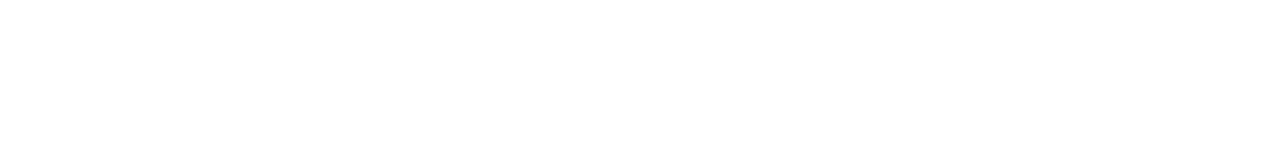
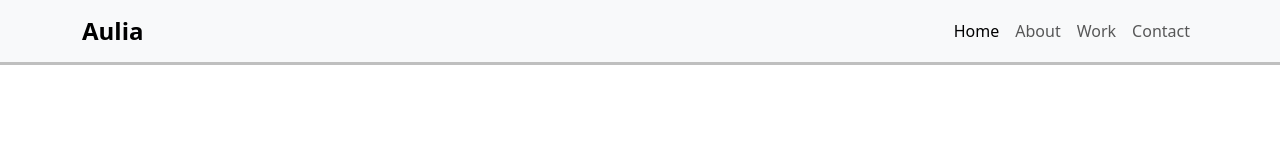
Before and after one commit to auliaafifah25/portfolio-web, a plain HTML site: page index.html in a window 1280 px wide. Drawn offline with nearby package versions, Linux system fonts and the light colour scheme.

Commit message:
add navbar

```diff
--- a/assets/style.css
+++ b/assets/style.css
@@ -0,0 +1,4 @@
+.navbar {
+  background-color: white;
+  box-shadow: 0 0 0 3px rgba(0, 0, 0, 0.25);
+}
--- a/index.html
+++ b/index.html
@@ -1,5 +1,5 @@
 <!DOCTYPE html>
-<html lang="en">
+<html>
   <head>
     <meta charset="UTF-8" />
     <meta http-equiv="X-UA-Compatible" content="IE=edge" />
@@ -12,6 +12,31 @@
     <title>Portfolio</title>
   </head>
   <body>
+    <nav class="navbar navbar-expand-lg bg-light">
+      <div class="container">
+        <a class="navbar-brand fs-4 fw-bold" href="#">Aulia</a>
+        <button class="navbar-toggler" type="button" data-bs-toggle="collapse" data-bs-target="#navbarNav" aria-controls="navbarNav" aria-expanded="false" aria-label="Toggle navigation">
+          <span class="navbar-toggler-icon"></span>
+        </button>
+        <div class="collapse navbar-collapse" id="navbarNav">
+          <ul class="navbar-nav ms-auto">
+            <li class="nav-item">
+              <a class="nav-link active" aria-current="page" href="#">Home</a>
+            </li>
+            <li class="nav-item">
+              <a class="nav-link" href="#">About</a>
+            </li>
+            <li class="nav-item">
+              <a class="nav-link" href="#">Work</a>
+            </li>
+            <li class="nav-item">
+              <a class="nav-link" href="#">Contact</a>
+            </li>
+          </ul>
+        </div>
+      </div>
+    </nav>
+
     <script src="main.js"></script>
   </body>
 </html>
```
